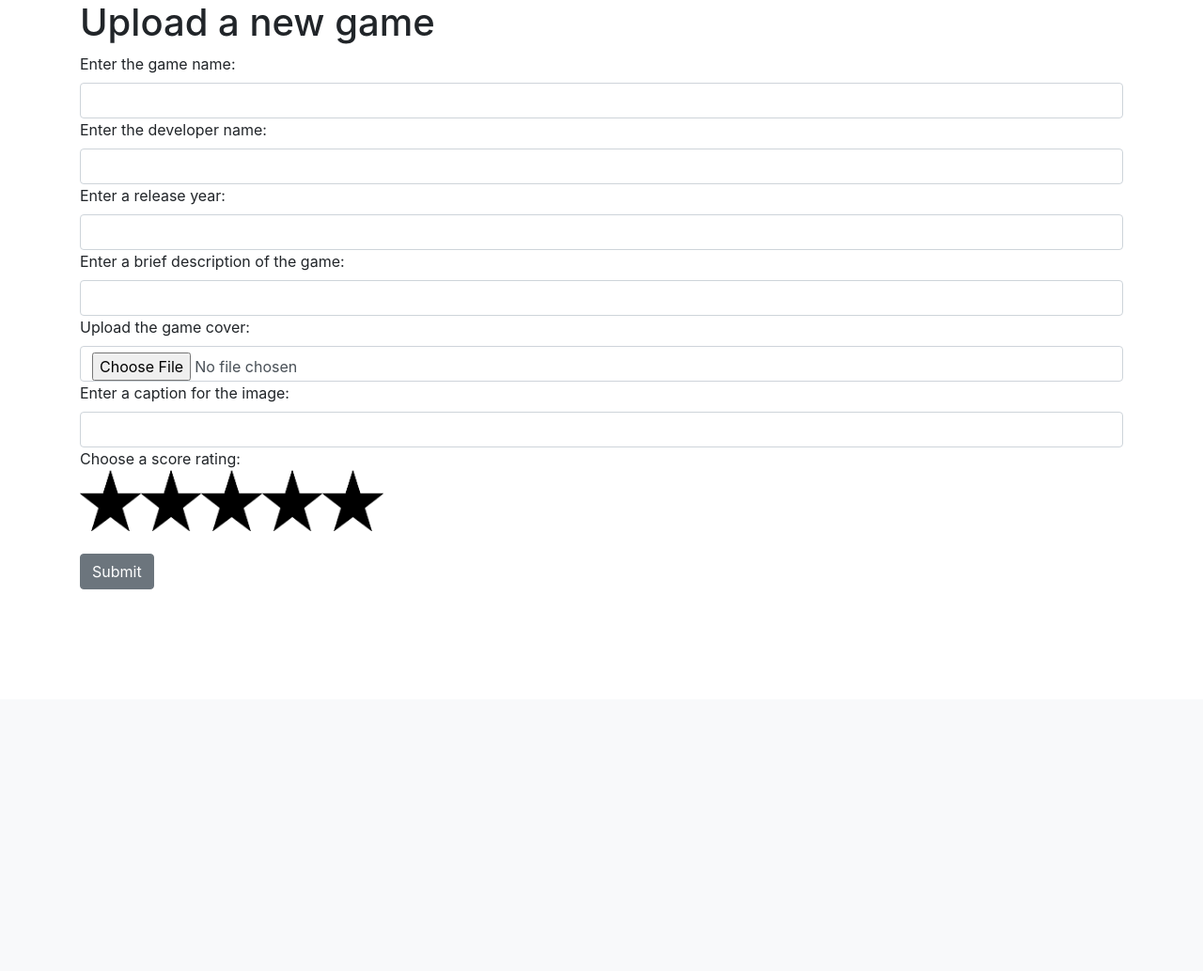
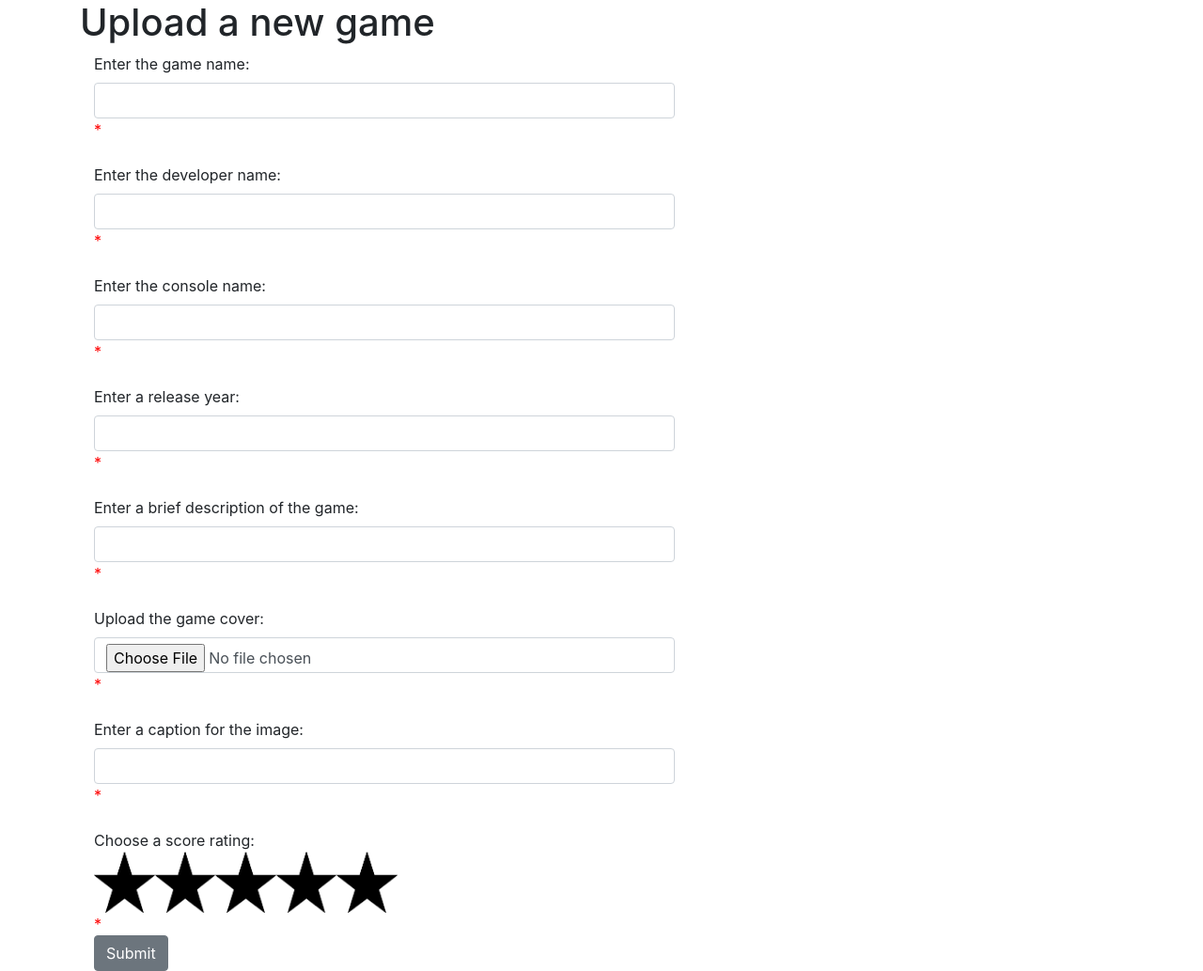
Before and after one commit to keshiki808/flask-game-collection-display, a Flask app: page /upload in a window 1280 px wide. Shown: the part 56-1089 px from the top of the page at 94% size. Before the commit the page ends 683 px from the top, so only its background shows below. Run offline with Flask 2, Linux system fonts and the light colour scheme; some libraries are stand-ins or nearby versions.

Commit message:
Added js form validation

```diff
--- a/application.py
+++ b/application.py
@@ -2,7 +2,7 @@ import sqlite3
 from contextlib import closing
 from flask import Flask, render_template, redirect, request, abort, session
 from flask_wtf import FlaskForm
-from wtforms import StringField, SubmitField, IntegerField, FileField
+from wtforms import StringField, SubmitField, IntegerField, FileField, PasswordField
 from wtforms.validators import DataRequired
 from flask_session import Session
 import os
@@ -14,19 +14,35 @@ app.config["SESSION_TYPE"] = "filesystem"
 app.config['SECRET_KEY'] = os.environ.get("SECRET_KEY")
 Session(app)
 app.config['UPLOAD_PATH'] = 'static/images'
-conn = sqlite3.connect("games_test.db", check_same_thread=False)
+conn = sqlite3.connect("games.db", check_same_thread=False)
+conn.row_factory = sqlite3.Row
 
 SCORES =["1","2","3","4","5"]
 
 class GameForm(FlaskForm):
-    game_name = StringField("Enter the game name:", validators=[DataRequired()])
-    game_developer = StringField("Enter the developer name:", validators=[DataRequired()])
-    console = StringField("Enter the console name:", validators=[DataRequired()])
-    release_year = IntegerField("Enter a release year:", validators=[DataRequired()])
-    game_description = StringField("Enter a brief description of the game: ", validators=[DataRequired()])
+    game_name = StringField("Enter the game name:", render_kw={'style': 'width: 100%'})
+    game_developer = StringField("Enter the developer name:")
+    console = StringField("Enter the console name:")
+    release_year = IntegerField("Enter a release year:")
+    game_description = StringField("Enter a brief description of the game: ")
     image_file = FileField("Upload the game cover: ")
-    image_caption = StringField("Enter a caption for the image: ", validators=[DataRequired()])
+    image_caption = StringField("Enter a caption for the image: ")
     submit = SubmitField("Submit")
+
+class LoginForm(FlaskForm):
+    email = StringField('Email:')
+    password = PasswordField('Password:')
+    submit = SubmitField('Login:')
+
+
+    # game_name = StringField("Enter the game name:", validators=[DataRequired()],  render_kw={'style': 'width: 100%'})
+    # game_developer = StringField("Enter the developer name:", validators=[DataRequired()])
+    # console = StringField("Enter the console name:", validators=[DataRequired()])
+    # release_year = IntegerField("Enter a release year:", validators=[DataRequired()])
+    # game_description = StringField("Enter a brief description of the game: ", validators=[DataRequired()])
+    # image_file = FileField("Upload the game cover: ")
+    # image_caption = StringField("Enter a caption for the image: ", validators=[DataRequired()])
+    # submit = SubmitField("Submit")
 
 
 @app.route("/")
@@ -37,10 +53,11 @@ def index():
 
 @app.route("/login", methods=["GET","POST"])
 def login():
+    form = LoginForm()
     if request.method == "POST":
         session["name"] = request.form.get("name")
         return redirect("/")
-    return render_template("login.html")
+    return render_template("login.html", login_form=form)
 
 @app.route("/logout")
 def logout():
@@ -56,19 +73,31 @@ def upload():
         form.name.data= ''
     return render_template("upload.html", name=name, form=form)
 
+# @app.route("/upload")
+# def upload():
+#     form = GameForm()
+#     return render_template("upload.html", form=form)
 
 
-@app.route("/submitted", methods=["POST"])
+
+@app.route("/submitted", methods=["GET","POST"])
 def submission():
     game_name = request.form.get("game_name")
-    if not game_name:
-        return render_template("error.html", error_message="You must enter a game name")
+    game_developer = request.form.get("game_developer")
+    console = request.form.get("console")
+    release_year = request.form.get("release_year")
+    game_description = request.form.get("game_description")
+    image_file = request.form.get("image_file")
+    image_caption = request.form.get("image_caption")
     score = request.form.get("scoreRating")
-    if score not in SCORES:
-        return render_template("error.html", error_message="You must enter a score")
+    # if not game_name:
+    #     return render_template("error.html", error_message="You must enter a game name")
+    # score = request.form.get("scoreRating")
+    # if score not in SCORES:
+    #     return render_template("error.html", error_message="You must enter a score")
     with closing(conn.cursor()) as c:
-        query = f"INSERT into games(game_name, score_rating) VALUES(?, ?)"
-        c.execute(query, (game_name, score))
+        query = f"INSERT into games(image_filename, image_caption, game_name, console, release_year, game_description,developer, score_rating) VALUES(?, ?, ?, ?, ?, ?, ?, ?)"
+        c.execute(query, (image_file, image_caption, game_name, console, release_year, game_description, game_developer,score))
         conn.commit()
     return redirect("/collection")
 
--- a/static/css/styles.css
+++ b/static/css/styles.css
@@ -0,0 +1,3 @@
+#collection-item-submission span{
+    color:red
+}
--- /dev/null
+++ b/static/js/form.js
@@ -0,0 +1,80 @@
+$(document).ready(() => {
+  console.log($('#game_developer').val().trim());
+  console.log($('#game_developer'));
+  $('#collection-item-submission').submit((e) => {
+    const gameName = $('#game_name').val().trim();
+    const gameDeveloper = $('#game_developer').val().trim();
+    const releaseYear = $('#release_year').val().trim();
+    const gameDescription = $('#game_description').val().trim();
+    const imageCaption = $('#image_caption').val().trim();
+    const scoreRating = $('#scoreRating').val().trim();
+    const imageFile = $('#image_file').val().trim();
+    const consoleResponse = $('#console').val().trim();
+
+    console.log(gameDeveloper);
+    console.log($('#game_developer'));
+
+    let valid = true;
+    if (gameName === '') {
+      $('#game_name').next().text('You must enter a game name');
+      valid = false;
+    } else {
+      $('#game_name').next().text('*');
+    }
+
+    if (gameDeveloper === '') {
+      $('#game_developer').next().text('You must enter a game developer');
+      valid = false;
+    } else {
+      $('#game_developer').next().text('*');
+    }
+
+    if (consoleResponse === '') {
+      $('#console').next().text('You must enter a console or platform');
+      valid = false;
+    } else {
+      $('#console').next().text('*');
+    }
+
+    if (releaseYear === '') {
+      $('#release_year').next().text('You must enter a release year');
+      valid = false;
+    } else {
+      $('#release_year').next().text('*');
+    }
+
+    if (gameDescription === '') {
+      $('#game_description').next().text('You must enter a game description');
+      valid = false;
+    } else {
+      $('#game_description').next().text('*');
+    }
+
+    if (imageFile === '') {
+      $('#image_file').next().text('You must enter a game developer');
+      valid = false;
+    } else {
+      $('#image_file').next().text('*');
+    }
+
+    if (imageCaption === '') {
+      $('#image_caption').next().text('You must enter an image caption');
+      valid = false;
+    } else {
+      $('#image_caption').next().text('*');
+    }
+
+    if (scoreRating === '0') {
+      // $('#scoreRating').next().text('You must choose a score');
+      $('#sr-span').text('You must choose a score')
+      valid = false;
+    } else {
+      // $('#scoreRating').next().text('*');
+      $('#sr-span').text('*')
+    }
+
+    if (valid === false) {
+      e.preventDefault();
+    }
+  });
+});
--- a/templates/collection.html
+++ b/templates/collection.html
@@ -4,7 +4,8 @@
 
 Collection
 {% for game in game_collection %}
-{{ game[1] }} {{ game[2] }}
+{{ game['image_filename'] }} {{ game['image_caption'] }} {{ game['game_name'] }} {{ game['console'] }}
+{{ game['release_year'] }} {{ game['game_description'] }} {{ game['developer'] }} {{ game['score_rating'] }}
 {% endfor %}
 
 
--- a/templates/login.html
+++ b/templates/login.html
@@ -3,8 +3,9 @@
 {% block body %}
 
 <form action="/login" method="post">
-<input autocomplete="off" autofocus name="name" placeholder="Name" type="text">
+<input autocomplete="off" autofocus name="login_form" placeholder="Name" type="text">
 <input type="submit">
 </form>
 
+
 {% endblock%}
--- a/templates/upload.html
+++ b/templates/upload.html
@@ -4,27 +4,41 @@
 {% endblock stylesheet %}
 {% block body %}
 <h1>Upload a new game</h1>
+<div class="col-md-7">
 
-<form action="/submitted" method="post">
+<form id ="collection-item-submission" action="/submitted" method="post">
+
     {{form.hidden_tag()}}
     {{form.game_name.label(class="form-label")}}
     {{form.game_name(class="form-control")}}
+    <span>*</span><br><br>
     {{form.game_developer.label(class="form-label")}}
     {{form.game_developer(class="form-control")}}
+    <span>*</span><br><br>
+    {{form.console.label(class="form-label")}}
+    {{form.console(class="form-control")}}
+    <span>*</span><br><br>
     {{form.release_year.label(class="form-label")}}
     {{form.release_year(class="form-control")}}
+    <span>*</span><br><br>
     {{form.game_description.label(class="form-label")}}
     {{form.game_description(class="form-control")}}
+    <span>*</span><br><br>
     {{form.image_file.label(class="form-label")}}
     {{form.image_file(class="form-control")}}
+    <span>*</span><br><br>
     {{form.image_caption.label(class="form-label")}}
     {{form.image_caption(class="form-control")}}
+    <span>*</span><br><br>
 
     <div class="form-label">Choose a score rating:</div>
     <div id="score"></div>
-    <br/>
+    <span id="sr-span">*</span><br>
+
+
     {{form.submit(class="btn btn-secondary")}}
 </form>
+    </div>
 
 
 {% endblock %}
@@ -44,4 +58,5 @@
             })
     })
 </script>
+<script src="static/js/form.js"></script>
 {% endblock %}
```
Also changed, not shown: games.db, games_test.db.
